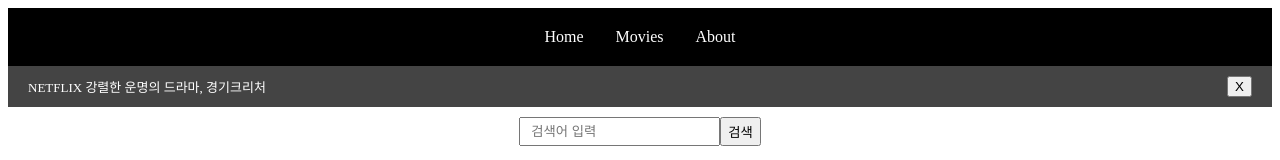
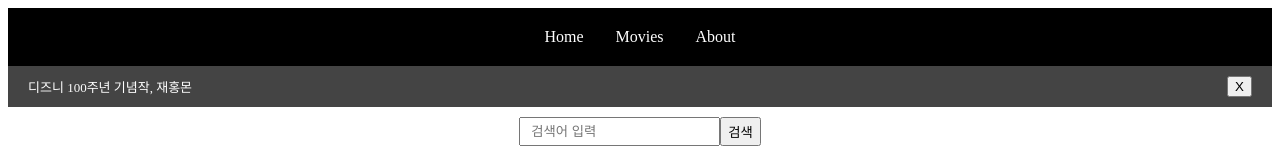
Before and after one commit to JaeHong-Ahn/how_to_vue, a Vue app: page / in a window 1280 px wide. Shown: the top 160 px of the page. Built offline with nearby package versions, Linux system fonts and the light colour scheme.

Commit message:
feat: 모달 창이 특정 시간마다 변경될 수 있도록 설정
setTimeout()
setInterval()
clearInterval()

```diff
--- a/src/App.vue
+++ b/src/App.vue
@@ -16,12 +16,22 @@
       // 원래 있던 데이터를 복사해오는 것/ data_temp = data의 사본
       data_temp: [...data],
       selectedMovie: 0,
-      text: "NETFLIX 강렬한 운명의 드라마, 경기크리처",
+      text: [
+          'NETFLIX 강렬한 운명의 드라마, 재홍크리처',
+          '디즈니 100주년 기념작, 재홍몬',
+          '그날, 대한민국의 운명은 바뀌었다, 재홍의 봄'
+      ],
+      eventTextNum: 0,
+      interval: null,
     }
   },
   methods: {
-    increaseLike(i) {
-      this.data[i].like += 1;
+    increaseLike(id) {
+      this.data.find(movie => {
+        if(movie.id == id){
+          movie.like += 1;
+        }
+      })
     },
     searchMovie(title) {
     //   영화제목이 포함된 데이터를 가져옴
@@ -40,13 +50,31 @@
     Movies: Movies,
     SearchBar: SearchBar,
   },
+  mounted() {
+    //일정 시간 뒤 메서드를 수행하는 비동기 메서드 setTimeOut()
+    // setTimeout(() =>{
+    //   this.eventTextNum += 1;
+    // }, 3000);
+    this.interval = setInterval(()=> {
+      if(this.eventTextNum == this.text.length -1) {
+        this.eventTextNum = 0;
+      }
+      else {
+        this.eventTextNum += 1;
+      }
+    }, 3000);
+  },
+
+  unmounted() {
+    clearInterval(this.interval);
+  }
 }
 </script>
 
 <!--HTML 코드가 들어감-->
 <template>
   <Navbar />
-  <Event :text="text" />
+  <Event :text="text[eventTextNum]" />
   <SearchBar :data="data_temp" @searchMovie="searchMovie($event)"/>
   <p>
     <button @click="showAllMovies"> 전체보기 </button>
```
